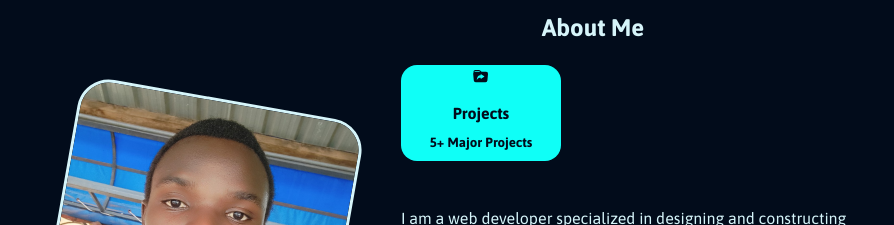
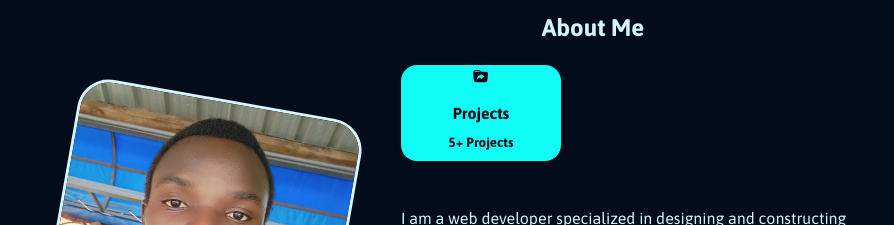
Before and after one commit to Roche001/roche-portfolio, a React (Create React App) app: page / in a window 1280 px wide. Shown: the part 920-1145 px from the top of the page, without its empty margins (47-941 px from the left). Built offline with nearby package versions, Linux system fonts and the light colour scheme; the HTML template or start-up script is replaced by a standard one; a web font is replaced by a local one.

Commit message:
update changes

```diff
--- a/src/components/about/About.jsx
+++ b/src/components/about/About.jsx
@@ -18,7 +18,7 @@ const About = () => {
           <article className="article-a">
             <BsFillFolderSymlinkFill className="icon" />
             <h4>Projects</h4>
-            <small>5+ Major Projects</small>
+            <small>5+ Projects</small>
           </article>
           <div className="decription">
             <p>
```
